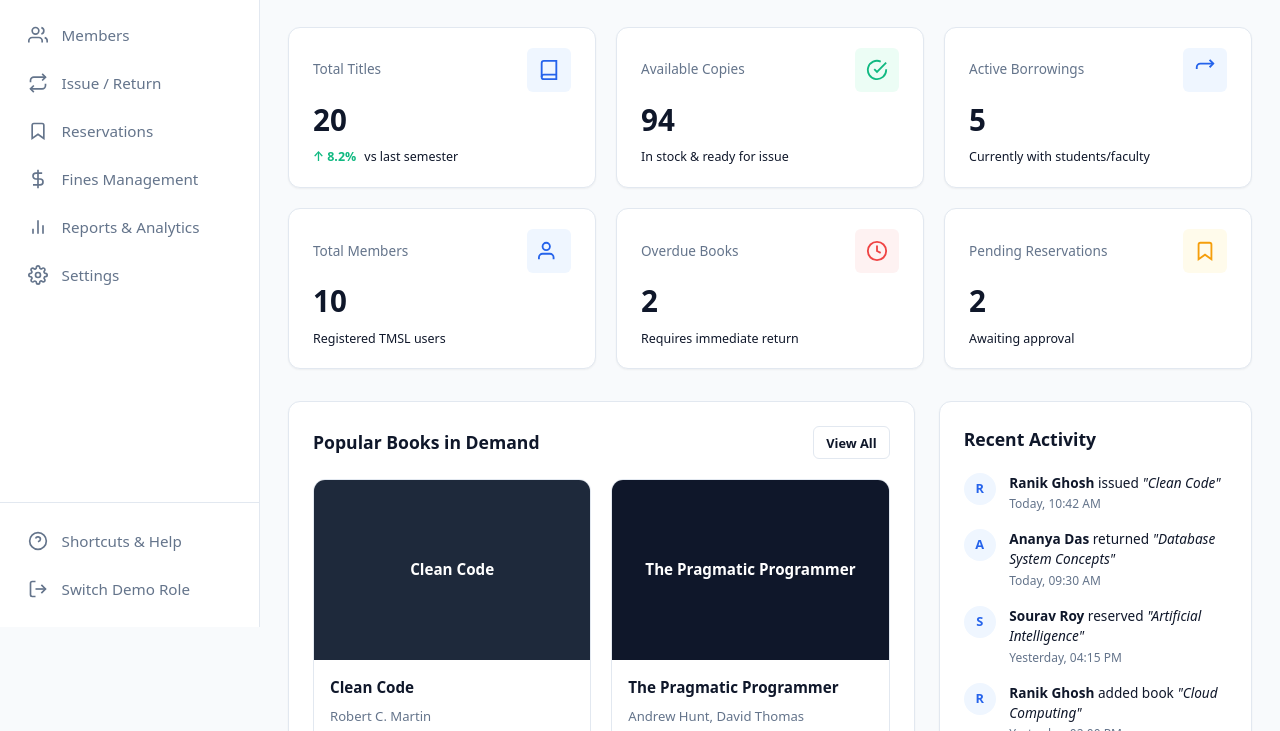
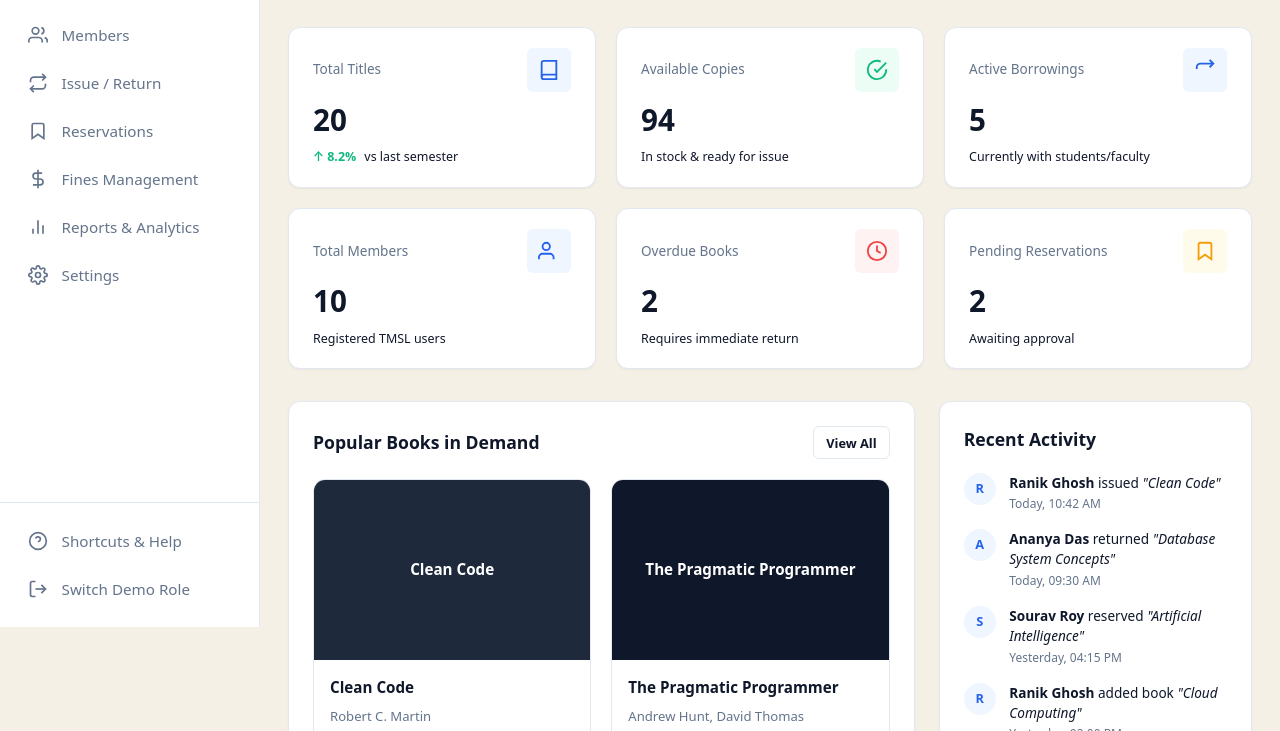
Before and after one commit to radiant-rg/Library-Mangement-System, a plain HTML site: page index.html in a window 1280 px wide. Shown: the part 173-904 px from the top of the page. Drawn offline with Linux system fonts and the light colour scheme; files that its build step writes are made by us from their sources; files whose address does not match are found by name.

Commit message:
Change background color in style.css

```diff
--- a/style.css
+++ b/style.css
@@ -8,7 +8,7 @@
 --primary-dark: #1d4ed8;
 --primary-light: #eff6ff;
 --secondary: #475569;
---background: #f8fafc;
+--background: #F5F0E6;
 
 --surface: #ffffff;
 --surface-hover: #f1f5f9;
```
